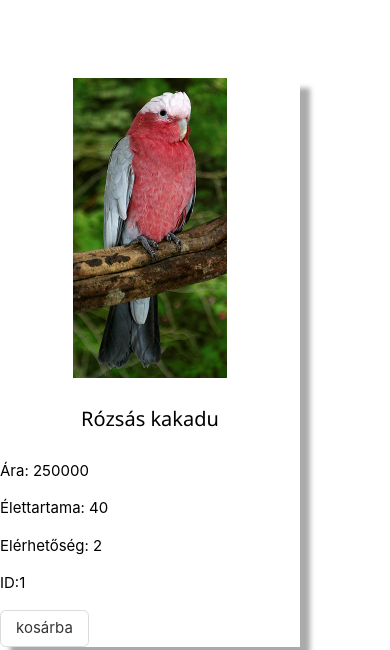
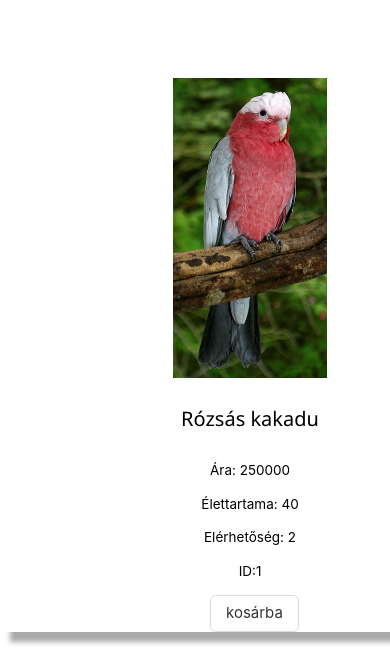
Before and after one commit to Szazidayum/dolgozatJS, a plain HTML site: page index.html in a window 390 px wide. Shown: the part 169-819 px from the top of the page. Drawn offline with nearby package versions, Linux system fonts and the light colour scheme.

Commit message:
reszponzivitás

```diff
--- a/stilus.css
+++ b/stilus.css
@@ -90,14 +90,21 @@ nav li a{
 }
 
 /*----------------------------MEDIA SCREEN----------------------------*/
-@media screen and (max-width: 750px){
+@media screen and (max-width: 980px){
     .divMadarak{
         display: grid;
         grid-column: auto;
     }
     .divMadar{
-        width: 30%;
+        width: 50%;
         height: 100%;
     }
+    .divMadar p {
+        font-size: 90%;
+        text-align: center;
 
+    }
+    .divMadar button{
+        margin-left: 210px;
+    }
   }
```
